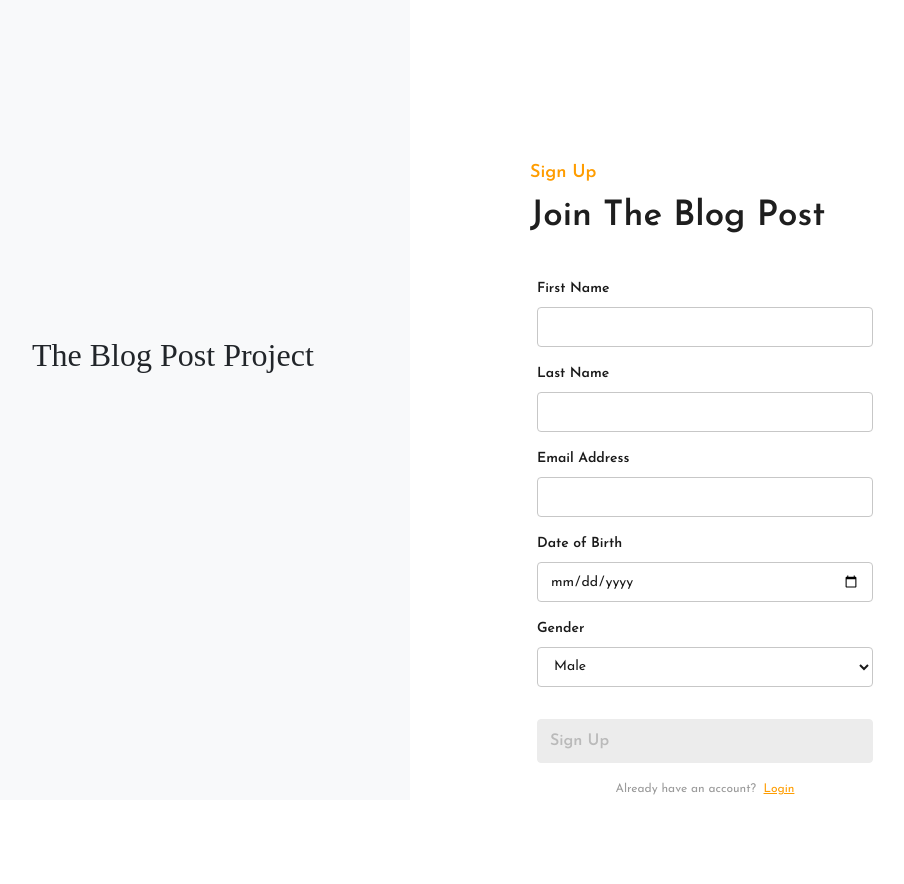
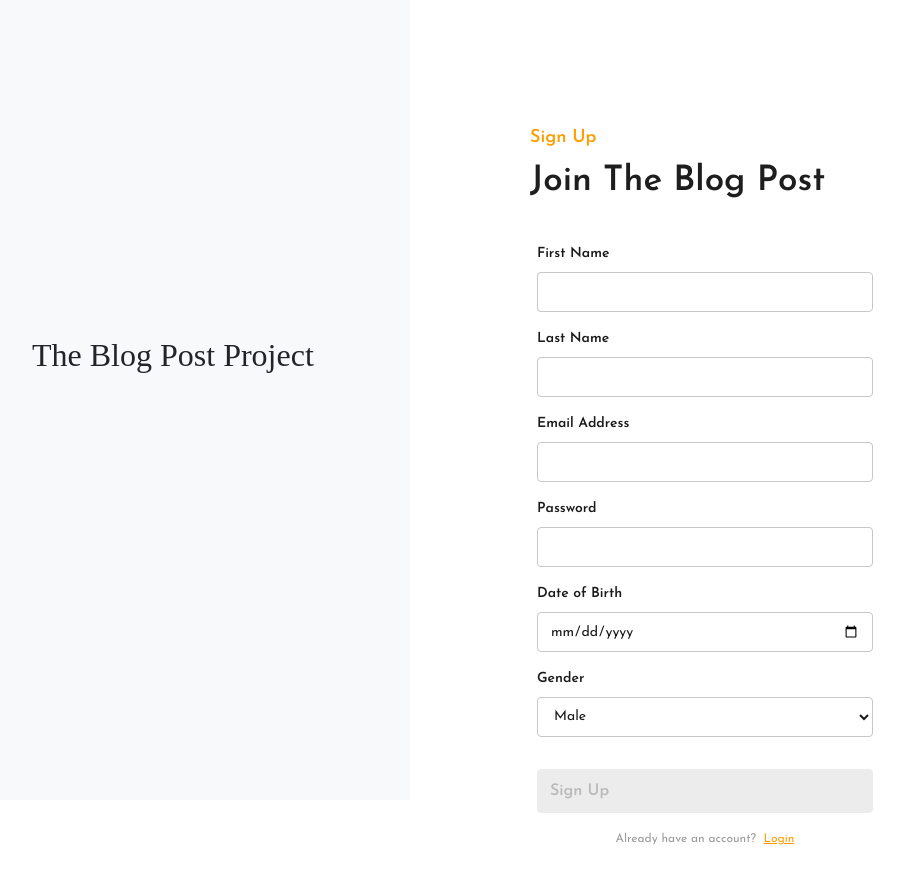
Before and after one commit to mono93/blog-post-frontend, a React (Create React App) app: page /signup in a window 1280 px wide. Shown: the top 884 px of the page, without its empty margins (10-914 px from the left). Before the commit the page ends 849 px from the top, so only its background shows below. Built offline with nearby package versions, Linux system fonts and the light colour scheme.

Commit message:
signup form css change

```diff
--- a/src/assets/Custom-style.css
+++ b/src/assets/Custom-style.css
@@ -261,7 +261,7 @@ span {
 
 .signupMainSide {
     margin: 0 0 0 420px;
-    padding: 160px 24px 24px 120px;
+    padding: 125px 24px 24px 120px;
 }
 
 .breadCrumbWrap {
@@ -307,6 +307,7 @@ span {
 
 .formWrapper input[type=text],
 .formWrapper input[type=date],
+.formWrapper input[type=password],
 .formWrapper select {
     border: 1px solid #c7c7c7;
     border-radius: 4px;
--- a/src/views/Auth/Signup.tsx
+++ b/src/views/Auth/Signup.tsx
@@ -49,6 +49,17 @@ const Signup = () => {
                         </div>
                         <div className="col-md-12">
                             <div className="formGroup validation-valid">
+                                <label htmlFor="password">Password</label>
+                                <div className="rel">
+                                    <input type="password" name="password" className="inputField" id="password" />
+                                    <span className=""></span>
+                                    <span className=""></span>
+                                    <span className="requiredDot"></span>
+                                </div>
+                            </div>
+                        </div>
+                        <div className="col-md-12">
+                            <div className="formGroup validation-valid">
                                 <label htmlFor="dob">Date of Birth</label>
                                 <div className="rel">
                                     <input type="date" name="dob" className="inputField" id="dob" />
```
